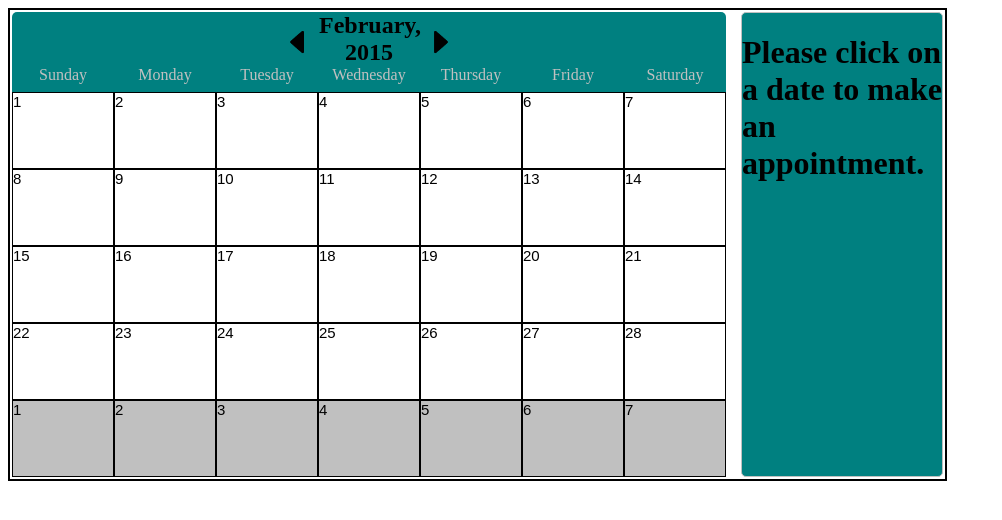
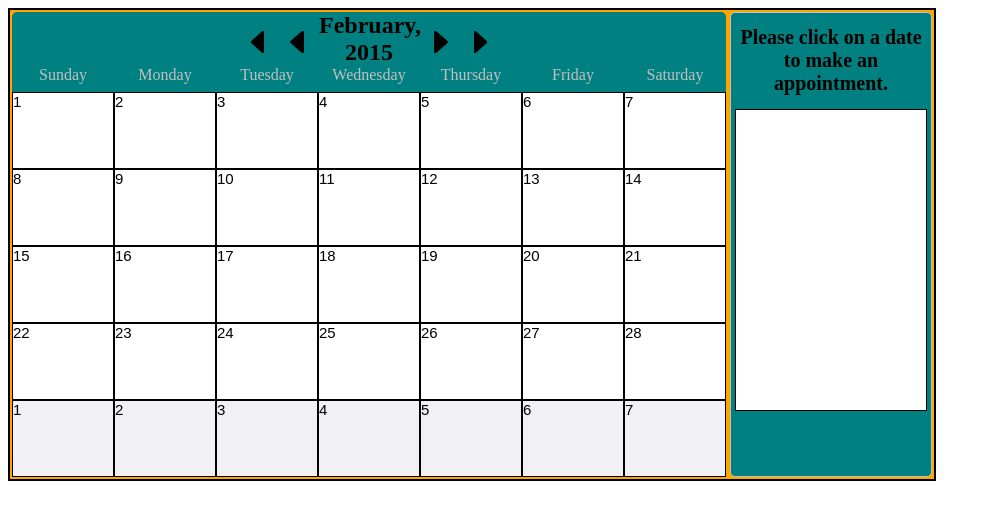
Before and after one commit to dudelorf/reservationCalendar, a plain HTML site: page calendar.htm in a window 1280 px wide. Shown: the whole page, without its empty margins (0-1002 px from the left). Drawn offline with Linux system fonts and the light colour scheme.

Commit message:
Added navagiton by week function to calendar

```diff
--- a/calendar.htm
+++ b/calendar.htm
@@ -4,9 +4,14 @@
 	<title>Reservation calendar</title>
 	<link rel="stylesheet" type="text/css" href="stylesheet.css" />
 	<script type="text/javascript">
+
+		//global variables
+		//records current display date
 		var theDate = new Date();
-		theDate.setDate(1);
+		//Holds scheduled appointments
 		var appointments = new AppointmentBook();
+		//records currently selected date
+		var selectedDate = null;
 
 		function getRows(currentDate)
 		//return the number of calendar rows in the month for the date supplied
@@ -100,16 +105,13 @@
 		}
 
 		function displayCalendar(aDate)
-		//builds a calendar of the month for the supplied date
+		//builds a calendar from the supplied date
 		{
-			//calendar display formatting information
-			var numRows = getRows(aDate);
 
 			//temporary date object to build calendar
-			var monthStart = firstDayOfMonth(aDate);
-			var workingDate = new Date(aDate.getFullYear(), aDate.getMonth());
-			workingDate.setDate(1);
-			workingDate.setDate(workingDate.getDate() - monthStart);
+			var workingDate = new Date(aDate.getFullYear(), aDate.getMonth(), aDate.getDate());
+			//sets date to first day of week
+			workingDate.setDate(workingDate.getDate() - workingDate.getDay());
 
 			//builds calendar display
 			for (var r = 0; r < 5; r++)
@@ -179,6 +181,20 @@
 			previousMonth();
 		}
 
+		function arrowRightWeek_onclick()
+		{
+			//increase the week by 1
+			theDate.setDate(theDate.getDate() + 7);
+			buildDisplay();
+		}
+
+		function arrowLeftWeek_onclick()
+		{
+			//decrease week by 1
+			theDate.setDate(theDate.getDate() - 7);
+			buildDisplay();
+		}
+
 		function AppointmentBook()
 		//constructor for AppointmentBook object
 		{
@@ -213,6 +229,7 @@
 
 		function buildDisplay()
 		{
+			document.getElementById("calendarDisplay").innerHTML = "";
 			displayCalendar(theDate);
 			var dateString = monthToString(theDate.getMonth()) + ", " + theDate.getFullYear();
 			document.getElementById("headerInfo").innerHTML = dateString;
@@ -221,7 +238,7 @@
 		function nextMonth()
 		{
 			theDate.setMonth(theDate.getMonth() + 1);
-			document.getElementById("calendarDisplay").innerHTML = "";
+			theDate.setDate(1);
 			buildDisplay();
 
 		}
@@ -229,7 +246,7 @@
 		function previousMonth()
 		{
 			theDate.setMonth(theDate.getMonth() - 1);
-			document.getElementById("calendarDisplay").innerHTML = "";
+			theDate.setDate(1);
 			buildDisplay();
 		}
 
@@ -283,9 +300,11 @@
 		}
 
 		function window_onload()
-			{
-				buildDisplay();
-			}
+		//initalization code
+		{
+			theDate.setDate(1);
+			buildDisplay();
+		}
 	</script>
 </head>
 <body onload="window_onload()" >
@@ -293,9 +312,11 @@
 		<div id="calendar">
 			<div id="calendarHeader">
 				<div id="calendarNavigation">
-					<img id="leftArrow" src="leftArrow.png" onclick="arrowLeft_onclick()"/>
+					<img id="leftArrow" src="leftArrow.png" class="arrowButton" onclick="arrowLeft_onclick()"/>
+					<img it="leftArrowWeek" src="leftArrow.png" class="arrowButton" onclick="arrowLeftWeek_onclick()" />
 					<h2 id="headerInfo"></h2>
-					<img id="rightArrow" src="rightArrow.png" onclick="arrowRight_onclick()" />
+					<img id="rightArrowWeek" src="rightArrow.png" class="arrowButton" onclick="arrowRightWeek_onclick()" />
+					<img id="rightArrow" src="rightArrow.png" class="arrowButton" onclick="arrowRight_onclick()" />
 				</div>
 				<div id="dayOfWeekDisplay">
 					<div class="dayDisplay">Sunday</div>
@@ -312,6 +333,7 @@
 		</div>
 		<div id="interactionWindow">
 			<h1 id="interactionText">Please click on a date to make an appointment.</h1>
+			<div id="dateView" style="overflow:auto"></div>
 			<form id="appointmentForm" style="display:none">
 				<h1 id="appointmentFormDateInfo" style="font-size:15px"></h1><br />
 				<label>Your Name: <input type="text" id="appointmentName" /> </label>
--- a/stylesheet.css
+++ b/stylesheet.css
@@ -1,8 +1,9 @@
 #widgetWindow
 {
+  background-color:orange;
 	padding: 2px;
 	border: 2px solid black;
-	width: 931px;
+	width: 920px;
 	height: 465px;
 }
 
@@ -20,7 +21,7 @@
 	border-top-right-radius: 5px;
 	text-align: center;
 }
-#rightArrow
+.arrowButton
 {
 	width: 5%;
 	height: 50%;
@@ -32,13 +33,7 @@
 	margin: 0px;
 	display:inline-block;
 }
-#leftArrow
-{
-	width: 5%;
-	height: 50%;
-	display:inline-block;
 
-}
 #dayOfWeekDisplay
 {
 	display: inline-block;
@@ -71,7 +66,7 @@
 	border: 1px solid black;
 	width: 100px;
 	height: 75px;
-	background-color: silver;
+	background-color: #F0F0F5;
 	float: left;
 	font-size: 15px;
 	font-family:arial;
@@ -84,6 +79,21 @@
 	background-color: teal;
 	border: 1px solid silver;
 	border-radius: 5px;
-	margin-left: 15px;
+	margin-left: 4px;
 	float: left;
 }
+
+#interactionText
+{
+	text-align: center;
+ 	font-size: 20px;
+}
+#dateView
+{
+	width:190px;
+	height:300px;
+	overflow: auto;
+	background-color: white;
+	border: 1px solid black;
+ 	 margin:auto;
+}
```
